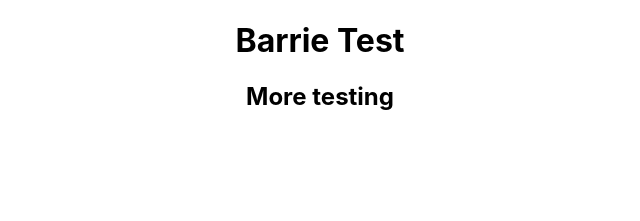
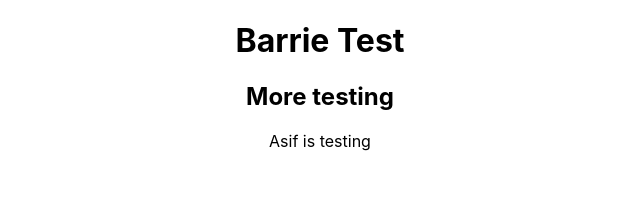
Before and after one commit to barrie-tenal-prachi-asif-project-6/barrie-tenal-prachi-asif-project-6, a React (Create React App) app: page / in a window 1280 px wide. Shown: the top 221 px of the page, without its empty margins (320-960 px from the left). Built offline with nearby package versions, Linux system fonts and the light colour scheme.

Commit message:
Asif's first commit

```diff
--- a/src/App.js
+++ b/src/App.js
@@ -7,6 +7,7 @@ class App extends Component {
       <div className="App">
         <h1>Barrie Test</h1>
         <h2>More testing</h2>
+        <p>Asif is testing</p>
       </div>
     );
   }
```
